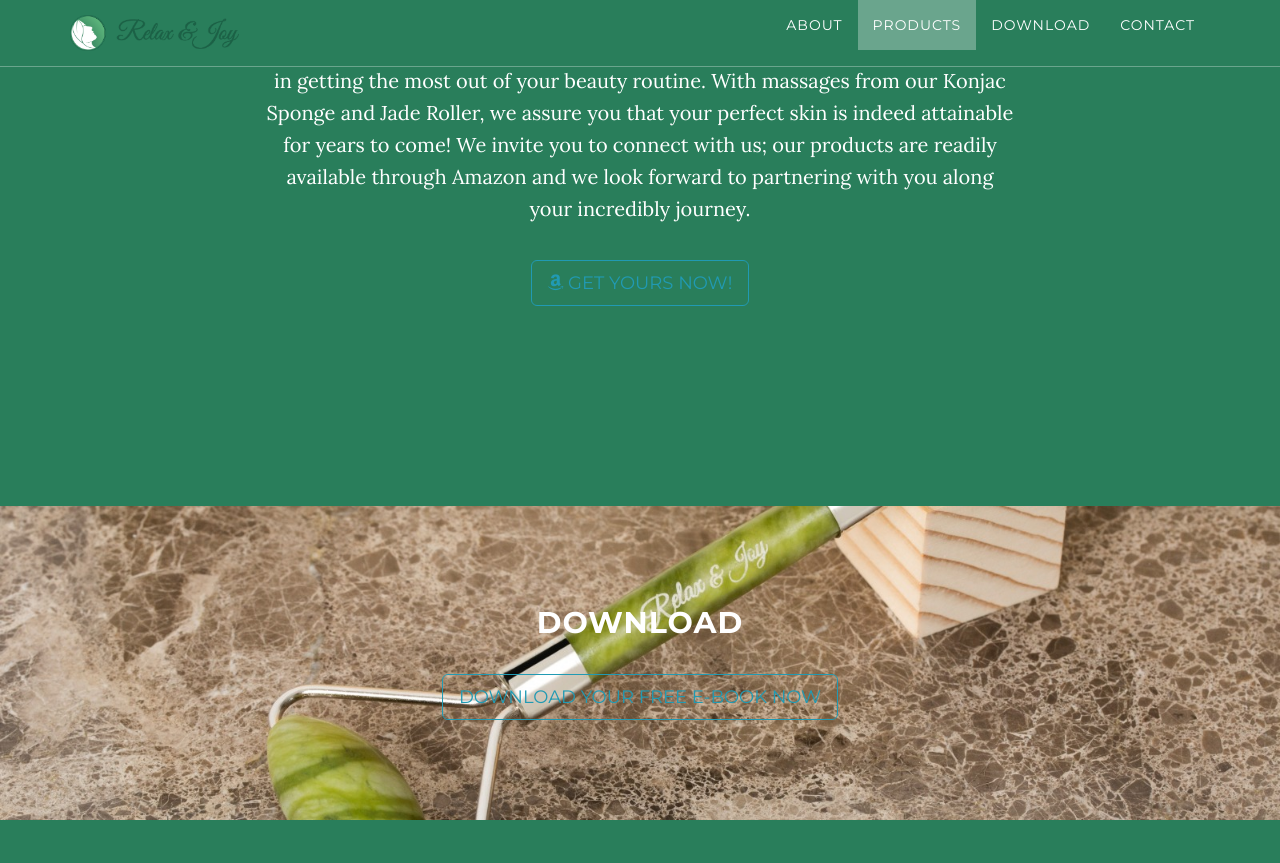
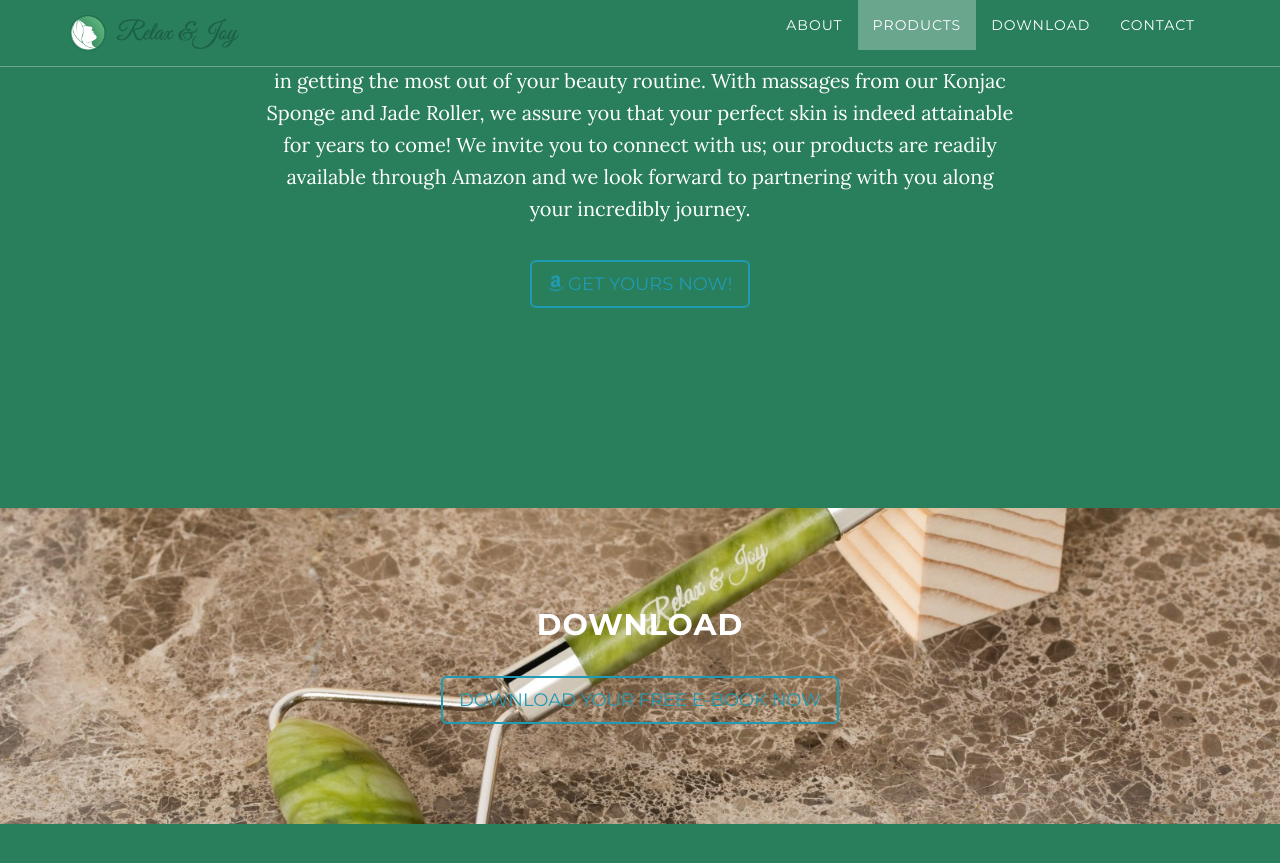
Before and after one commit to cosminpopa083/cosminpopa083.github.io, a Jekyll site: the page built from index.html, in a window 1280 px wide and 900 px high, scrolled down 2154 px. Shown: the top 863 px of the window. Built offline with Jekyll 4.4.1, drawn with Linux system fonts in a browser that asks for light colours; nearby versions of some CDN libraries.

Commit message:
Update grayscale.css

```diff
--- a/_includes/css/grayscale.css
+++ b/_includes/css/grayscale.css
@@ -296,14 +296,14 @@ a:focus {
 }
 
 .btn-default {
-    border: 1px solid {{ site.color.links }};
+    border: 2px solid {{ site.color.links }};
     color: {{ site.color.links }};
     background-color: transparent;
 }
 
 .btn-default:hover,
 .btn-default:focus {
-    border: 1px solid {{ site.color.links }};
+    border: 2px solid {{ site.color.links }};
     outline: 0;
     color: {{ site.color.primary-dark }};
     background-color: {{ site.color.links }};
```
